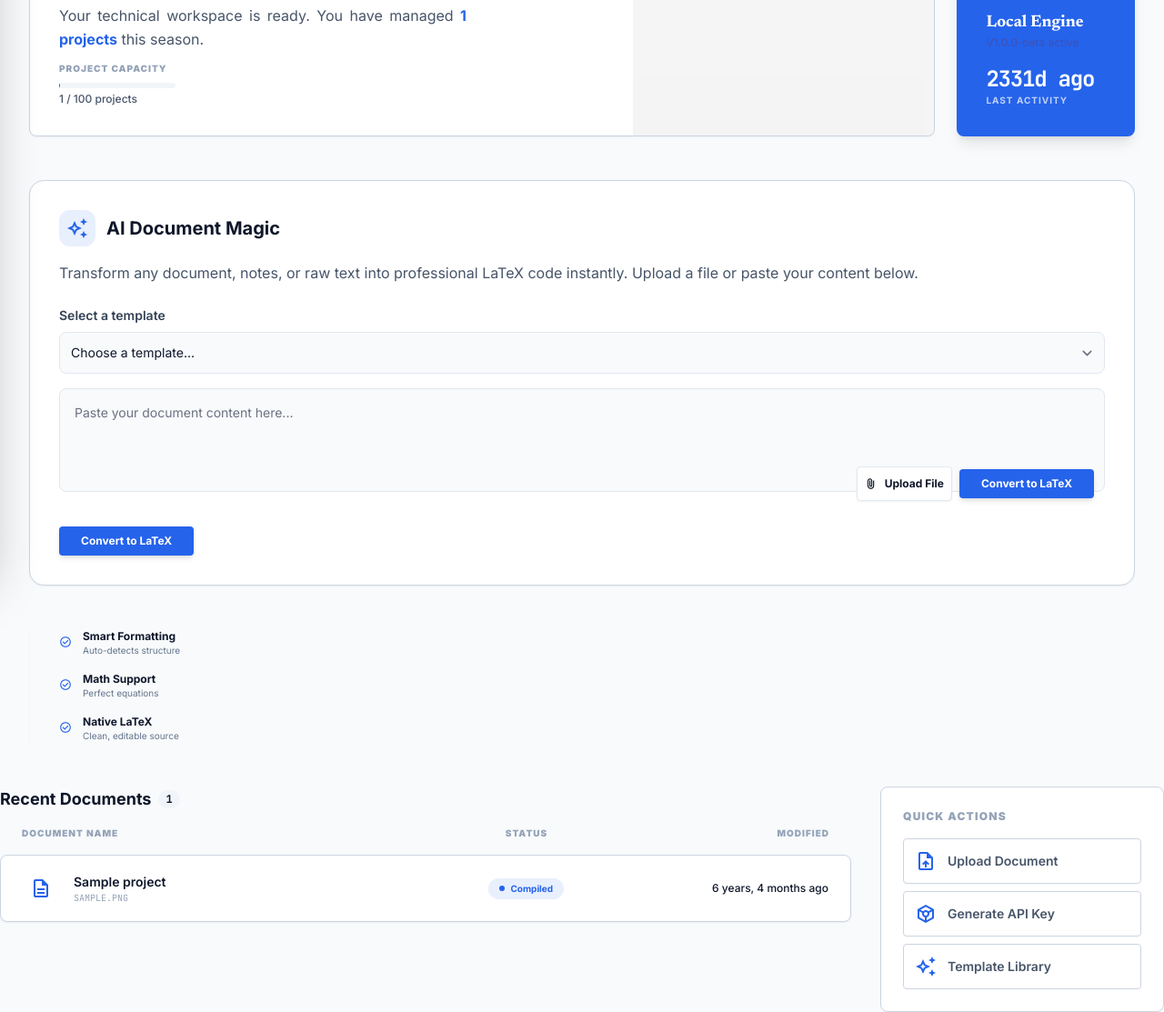
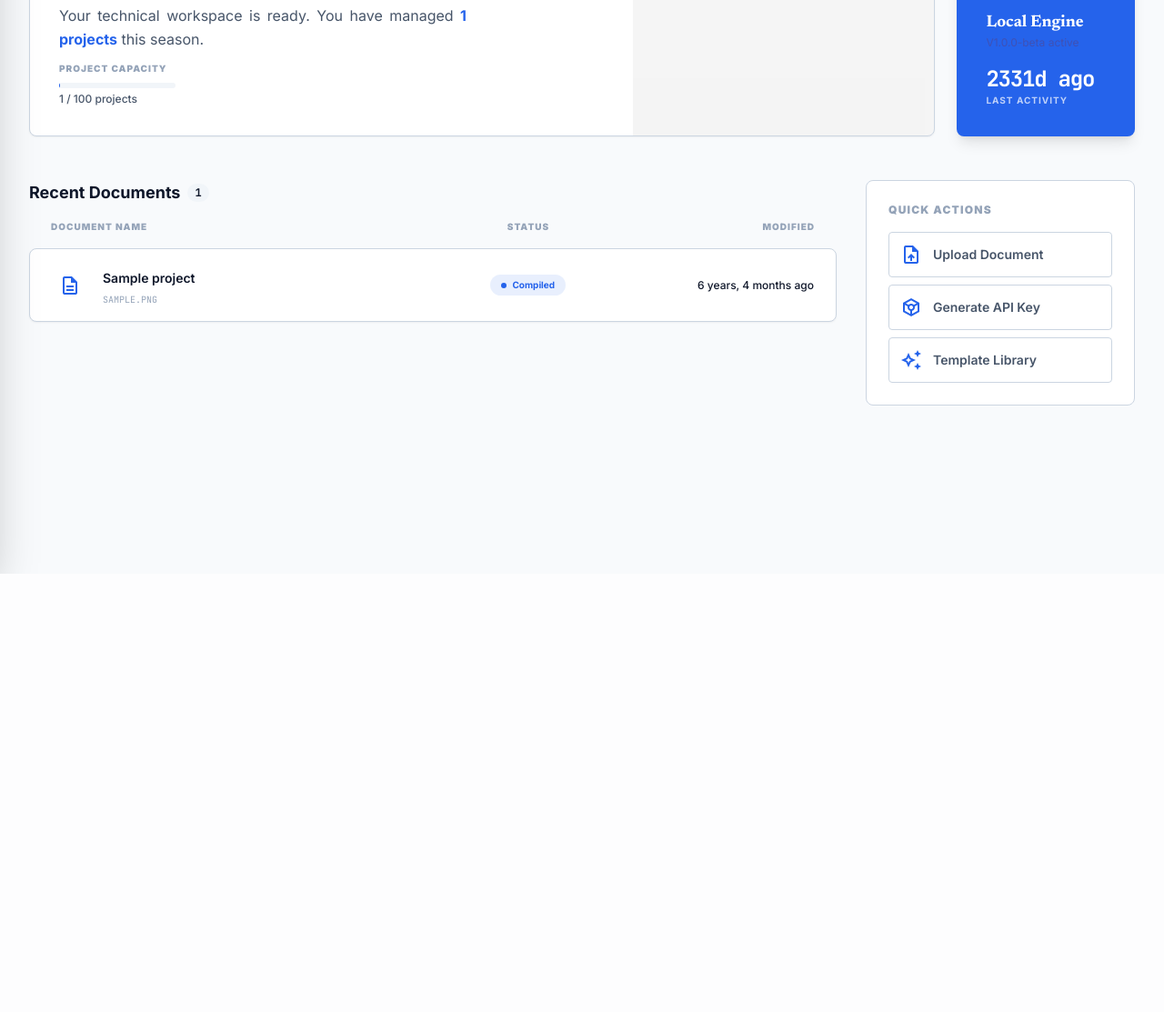
Before and after one commit to omaralaye/latexgenius, a Django app: page /dashboard/ in a window 1280 px wide. Shown: the part 169-1282 px from the top of the page at 91% size. After the commit the page ends 800 px from the top, so only its background shows below. Run offline with Django 5.2, Linux system fonts and the light colour scheme; a user stored in the database is signed in; data comes from the database, SQL or seed files in the repository; tables that the repository leaves empty hold one stand-in row (values such as "Sample post"); parts of the project's set-up code (start-up, migrations or seed data) failed here and were passed over; some libraries are stand-ins or nearby versions; grey boxes are pictures that could not be loaded.

```diff
--- a/myapp/templates/pages/dashboardpage.html
+++ b/myapp/templates/pages/dashboardpage.html
@@ -76,83 +76,6 @@
                 </div>
             </div>
         </div>
-
-        <!-- AI Conversion Section -->
-        <div class="mb-12 bg-white dark:bg-slate-800 rounded-2xl border border-outline-variant dark:border-slate-700 shadow-sm overflow-hidden">
-            <div class="p-6 sm:p-8 flex flex-col md:flex-row gap-8">
-                <div class="flex-1">
-                    <div class="flex items-center gap-3 mb-4">
-                        <div class="w-10 h-10 rounded-full bg-primary/10 flex items-center justify-center">
-                            <span class="material-symbols-outlined text-primary">auto_awesome</span>
-                        </div>
-                        <h3 class="text-xl font-bold dark:text-white">AI Document Magic</h3>
-                    </div>
-                    <p class="text-on-surface-variant dark:text-slate-400 mb-6 leading-relaxed">
-                        Transform any document, notes, or raw text into professional LaTeX code instantly. Upload a file or paste your content below.
-                    </p>
-                    <form action="{% url 'ai_convert' %}" method="POST" enctype="multipart/form-data" class="space-y-4">
-                        {% csrf_token %}
-                        <div class="space-y-4">
-                            <div>
-                                <label for="templateSelect" class="block text-sm font-semibold text-slate-700 dark:text-slate-200 mb-2">Select a template</label>
-                                <select id="templateSelect" name="template_id" required class="w-full p-3 bg-slate-50 dark:bg-slate-900 border border-slate-200 dark:border-slate-700 rounded-xl text-sm text-slate-900 dark:text-white focus:ring-2 focus:ring-primary/20 focus:border-primary transition-all outline-none">
-                                    <option value="">Choose a template...</option>
-                                    {% for template in templates %}
-                                        <option value="{{ template.id }}">{{ template.name }} — {{ template.category }}</option>
-                                    {% endfor %}
-                                </select>
-                            </div>
-                            <div class="relative group">
-                                <textarea name="content" rows="4" class="w-full p-4 bg-slate-50 dark:bg-slate-900 border border-slate-200 dark:border-slate-700 rounded-xl text-sm focus:ring-2 focus:ring-primary/20 focus:border-primary transition-all dark:text-white outline-none resize-none" placeholder="Paste your document content here..."></textarea>
-                            </div>
-                        </div>
-                        <div class="relative group">
-                            <div class="absolute bottom-3 right-3 flex items-center gap-2">
-                                <label for="aiDocumentInput" class="cursor-pointer p-2 bg-white dark:bg-slate-800 border border-slate-200 dark:border-slate-700 rounded-lg hover:bg-slate-50 dark:hover:bg-slate-700 transition-all shadow-sm flex items-center gap-2 text-xs font-bold dark:text-white">
-                                    <span class="material-symbols-outlined text-sm">attach_file</span>
-                                    Upload File
-                                </label>
-                                <input type="file" id="aiDocumentInput" name="document" class="hidden" onchange="updateFileName(this)">
-                                <button type="submit" class="px-6 py-2 bg-primary text-white text-xs font-bold rounded-lg hover:bg-primary-variant transition-all shadow-md active:scale-95">
-                                    Convert to LaTeX
-                                </button>
-                            </div>
-                        </div>
-                                <input type="file" id="aiDocumentInput" name="document" class="hidden" onchange="updateFileName(this)">
-                                <button type="submit" class="px-6 py-2 bg-primary text-white text-xs font-bold rounded-lg hover:bg-primary-variant transition-all shadow-md active:scale-95">
-                                    Convert to LaTeX
-                                </button>
-                            </div>
-                        </div>
-                        <p id="fileNameDisplay" class="text-[10px] font-mono text-primary font-bold hidden"></p>
-                    </form>
-                </div>
-                <div class="hidden lg:flex flex-col justify-center gap-4 w-64 border-l border-slate-100 dark:border-slate-700 pl-8">
-                    <div class="flex items-start gap-3">
-                        <span class="material-symbols-outlined text-primary text-sm mt-1">check_circle</span>
-                        <div>
-                            <p class="text-xs font-bold dark:text-white">Smart Formatting</p>
-                            <p class="text-[10px] text-slate-500">Auto-detects structure</p>
-                        </div>
-                    </div>
-                    <div class="flex items-start gap-3">
-                        <span class="material-symbols-outlined text-primary text-sm mt-1">check_circle</span>
-                        <div>
-                            <p class="text-xs font-bold dark:text-white">Math Support</p>
-                            <p class="text-[10px] text-slate-500">Perfect equations</p>
-                        </div>
-                    </div>
-                    <div class="flex items-start gap-3">
-                        <span class="material-symbols-outlined text-primary text-sm mt-1">check_circle</span>
-                        <div>
-                            <p class="text-xs font-bold dark:text-white">Native LaTeX</p>
-                            <p class="text-[10px] text-slate-500">Clean, editable source</p>
-                        </div>
-                    </div>
-                </div>
-            </div>
-        </div>
-
         <!-- Main Content: Recent Documents & Activity -->
         <div class="flex flex-col lg:flex-row gap-8 items-start">
             <!-- Recent Documents List -->
@@ -178,7 +101,12 @@
                             <span class="material-symbols-outlined">{% if project.status == 'compiled' %}description{% else %}edit_note{% endif %}</span>
                         </div>
                         <div>
-                            <p class="font-semibold text-sm group-hover:text-primary transition-colors dark:text-white">{{ project.title }}</p>
+                            <div class="flex items-center gap-2">
+                                <p class="font-semibold text-sm group-hover:text-primary transition-colors dark:text-white rename-display" id="rename-display-{{ project.id }}">{{ project.title }}</p>
+                                <button onclick="startRename('{{ project.id }}', '{{ project.title|escapejs }}')" class="opacity-0 group-hover:opacity-100 p-1 hover:bg-slate-200 dark:hover:bg-slate-700 rounded transition-opacity" title="Rename">
+                                    <span class="material-symbols-outlined text-sm text-slate-400">edit</span>
+                                </button>
+                            </div>
                             <p class="text-[10px] font-mono text-slate-400 uppercase">{{ project.filename }}</p>
                         </div>
                     </div>
@@ -246,6 +174,105 @@
             display.classList.add('hidden');
         }
     }
+
+    let currentRenameId = null;
+
+    function startRename(projectId, currentTitle) {
+        if (currentRenameId) cancelRename();
+        currentRenameId = projectId;
+
+        const display = document.getElementById(`rename-display-${projectId}`);
+        const container = display.parentElement;
+
+        display.classList.add('hidden');
+
+        const input = document.createElement('input');
+        input.type = 'text';
+        input.value = currentTitle;
+        input.className = 'text-sm font-semibold px-2 py-1 border-2 border-primary rounded w-full focus:outline-none dark:bg-slate-700 dark:text-white';
+        input.id = `rename-input-${projectId}`;
+
+        input.addEventListener('keydown', (e) => {
+            if (e.key === 'Enter') saveRename(projectId);
+            if (e.key === 'Escape') cancelRename();
+        });
+        input.addEventListener('blur', () => saveRename(projectId));
+
+        container.appendChild(input);
+        input.focus();
+        input.select();
+    }
+
+    function cancelRename() {
+        if (!currentRenameId) return;
+        const display = document.getElementById(`rename-display-${currentRenameId}`);
+        const input = document.getElementById(`rename-input-${currentRenameId}`);
+        if (input) input.remove();
+        if (display) display.classList.remove('hidden');
+        currentRenameId = null;
+    }
+
+    async function saveRename(projectId) {
+        const input = document.getElementById(`rename-input-${projectId}`);
+        if (!input) return;
+
+        const newTitle = input.value.trim();
+        if (!newTitle) {
+            cancelRename();
+            return;
+        }
+
+        try {
+            const response = await fetch(`/editor/${projectId}/save/`, {
+                method: 'POST',
+                headers: {
+                    'Content-Type': 'application/json',
+                    'X-CSRFToken': getCookie('csrftoken')
+                },
+                body: JSON.stringify({ title: newTitle })
+            });
+
+            if (response.ok) {
+                const display = document.getElementById(`rename-display-${projectId}`);
+                display.textContent = newTitle;
+                cancelRename();
+                toast('Project renamed successfully', 'success');
+            } else {
+                toast('Failed to rename project', 'error');
+                cancelRename();
+            }
+        } catch (error) {
+            toast('Network error while renaming', 'error');
+            cancelRename();
+        }
+    }
+
+    function getCookie(name) {
+        let cookieValue = null;
+        if (document.cookie && document.cookie !== '') {
+            const cookies = document.cookie.split(';');
+            for (let i = 0; i < cookies.length; i++) {
+                const cookie = cookies[i].trim();
+                if (cookie.substring(0, name.length + 1) === (name + '=')) {
+                    cookieValue = decodeURIComponent(cookie.substring(name.length + 1));
+                    break;
+                }
+            }
+        }
+        return cookieValue;
+    }
+
+    function toast(message, type) {
+        const toast = document.createElement('div');
+        toast.className = `fixed top-20 right-4 px-4 py-2 rounded-lg text-white text-sm font-medium z-50 ${type === 'success' ? 'bg-emerald-500' : 'bg-red-500'}`;
+        toast.textContent = message;
+        document.body.appendChild(toast);
+        setTimeout(() => {
+            toast.style.opacity = '0';
+            toast.style.transition = 'opacity 0.3s';
+            setTimeout(() => toast.remove(), 300);
+        }, 2000);
+    }
 </script>
 
 {% endblock %}
--- a/myapp/views.py
+++ b/myapp/views.py
@@ -340,17 +340,14 @@ def editor_page(request, project_id=None):
             logger.error(f"Error accessing project {project_id}: {str(e)}")
             return JsonResponse({"status": "error", "message": "Invalid project ID."}, status=400)
     else:
-        projects = services.get_user_projects(request.user.id)
-        if projects:
-            project = projects[0]
-        else:
-            logger.info(f"Creating default project for user {request.user.id}")
-            project_id = services.create_project(
-                owner_id=request.user.id,
-                title="Untitled Project",
-                content="\\documentclass{article}\n\\begin{document}\nHello World\n\\end{document}".replace('\\n', '\n')
-            )
-            project = services.get_project_by_id(project_id)
+        # Always create a new project when "New Project" is clicked
+        logger.info(f"Creating new project for user {request.user.id}")
+        project_id = services.create_project(
+            owner_id=request.user.id,
+            title="Untitled Project",
+            content="\\documentclass{article}\n\\begin{document}\n\n\\end{document}".replace('\\n', '\n')
+        )
+        return redirect('editor_with_id', project_id=project_id)
 
     context = {
         'project': project
@@ -458,7 +455,7 @@ def compile_project(request, project_id):
             return HttpResponse(f"Compilation failed:\n\n{response.text}", content_type="text/plain", status=400)
     except httpx.RequestError as e:
         logger.error(f"Error connecting to LaTeX.Online for project {project_id}: {str(e)}")
-        return HttpResponse(f"Error connecting to LaTeX.Online: {str(e)}", status=500)
+        return HttpResponse("LaTeX compilation service is not available. Please ensure Docker is running with: docker-compose up -d", status=503)
 
 def handler404(request, exception):
     return render(request, '404.html', status=404)
--- a/requirements.txt
+++ b/requirements.txt
@@ -5,7 +5,9 @@ attrs==26.1.0
 certifi==2026.2.25
 Deprecated==1.3.1
 Django==5.2.1
+dj-database-url==2.1.0
 greenlet==3.3.2
+gunicorn==21.2.0
 h11==0.16.0
 httpcore==1.0.9
 httpx==0.28.1
```
Also changed, not shown: docker-compose.prod.yml (added, +39 -0 lines), latexgenius/settings.py (+44 -6 lines), myapp/templates/pages/editor.html (+77 -4 lines), 1 other file.
